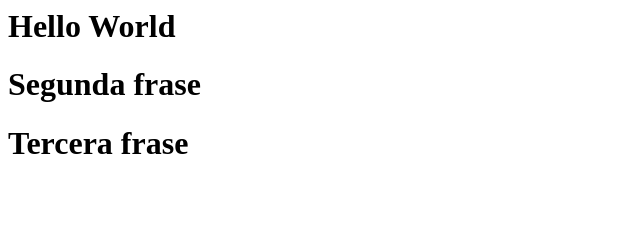
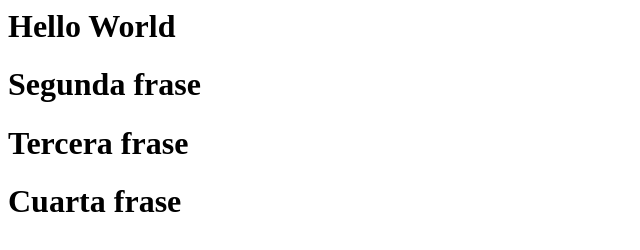
Before and after one commit to enriquefernandezchacon/Codeacdamey_NODEJS, a plain HTML site: page index.html in a window 1280 px wide. Shown: the whole page, without its empty margins (0-640 px from the left). Drawn offline with Linux system fonts and the light colour scheme.

Commit message:
Cuarto commit

```diff
--- a/index.html
+++ b/index.html
@@ -7,5 +7,6 @@
     <h1>Hello World</h1>
     <h1>Segunda frase</h1>
     <h1>Tercera frase</h1>
+    <h1>Cuarta frase</h1>
   </body>
 </html>
```
